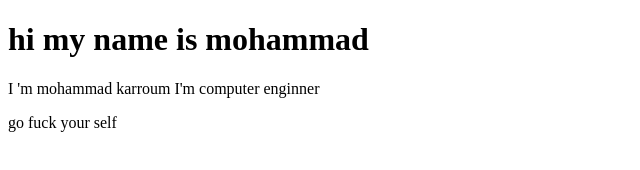
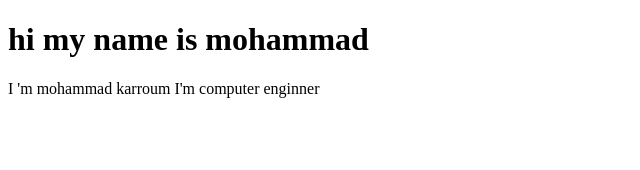
Before and after one commit to krwm98/test, a plain HTML site: page index.html in a window 1280 px wide. Shown: the whole page, without its empty margins (0-640 px from the left). Drawn offline with Linux system fonts and the light colour scheme.

Commit message:
Update index.html

```diff
--- a/index.html
+++ b/index.html
@@ -8,6 +8,5 @@
 <body>
     <h1>hi my name is mohammad</h1>
     <p>I 'm mohammad karroum I'm computer enginner</p>
-    <p>go fuck your self</p>
 </body>
 </html>
```
